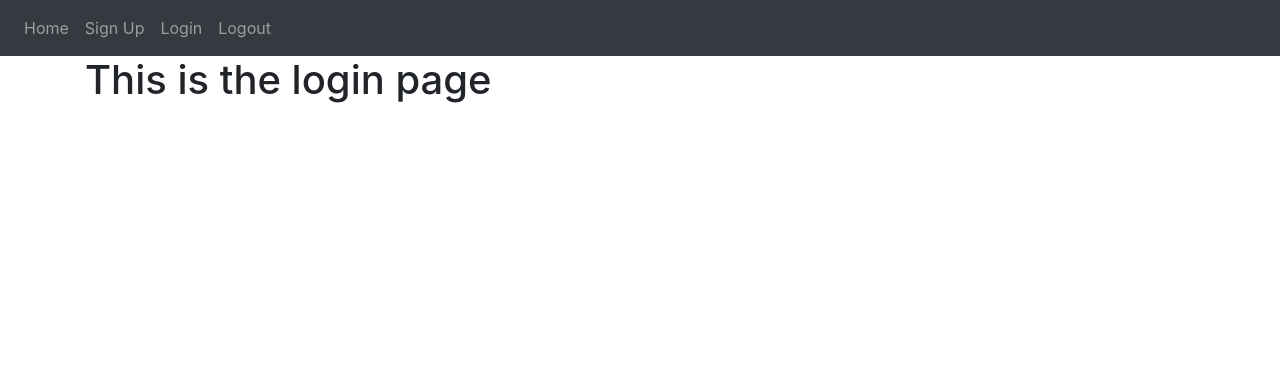
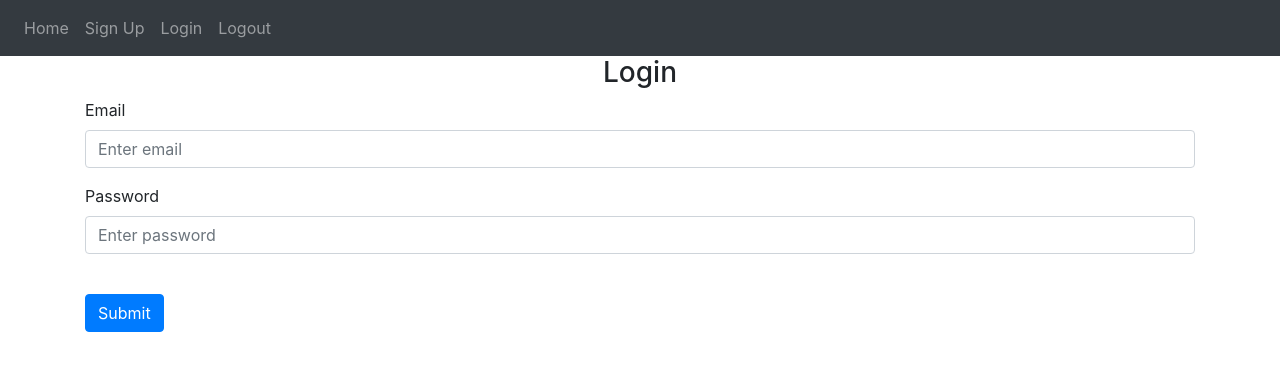
Before and after one commit to Jeri-Code/GymRoutineManagmentWebApp, a Flask app: page /login in a window 1280 px wide. Shown: the top 371 px of the page. Run offline with Flask 2, Linux system fonts and the light colour scheme; some libraries are stand-ins or nearby versions.

Commit message:
Creating bootstrap/CSS Login and Signup forms.

```diff
--- a/website/templates/login.html
+++ b/website/templates/login.html
@@ -1,6 +1,30 @@
-{% extends "base.html" %} {% block title %} login {% endblock %}
-{% block content %}
+{% extends "base.html" %} {% block title %} login {% endblock %} {% block
+content %}
+<form method="post">
+  <h3 align="center">Login</h3>
+  <div class="form-group">
+    <label for="email">Email</label>
+    <input
+      type="email"
+      class="form-control"
+      id="email"
+      name="email"
+      placeholder="Enter email"
+    />
+  </div>
+  <div class="form-group">
+    <label for="password">Password</label>
+    <input
+      type="password"
+      class="form-control"
+      id="password"
+      name="password"
+      placeholder="Enter password"
+    />
+  </div>
 
-<h1> This is the login page </h1>
-
+    <br />
+    <button type = "submit" class = "btn btn-primary">Submit</button>
+  </div>
+</form>
 {% endblock %}
```
Also changed, not shown: website/templates/sign_up.html (+44 -1 lines).
